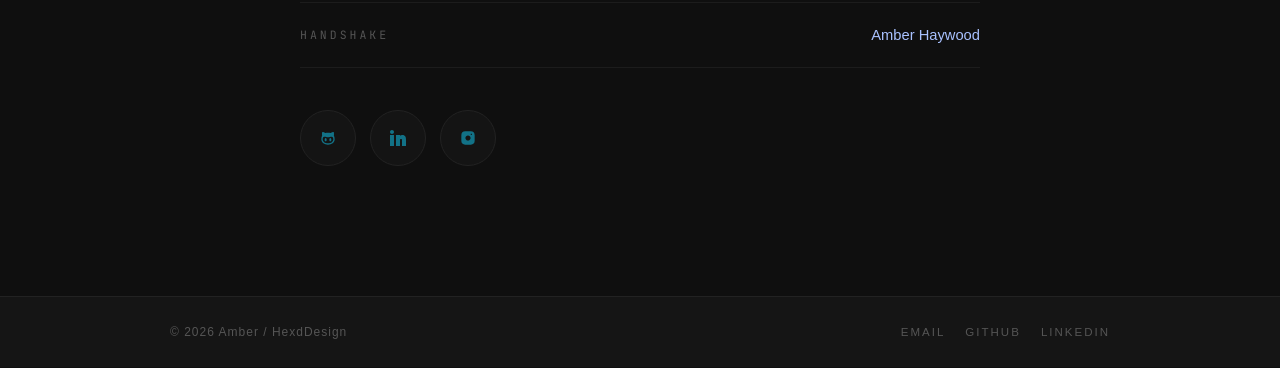
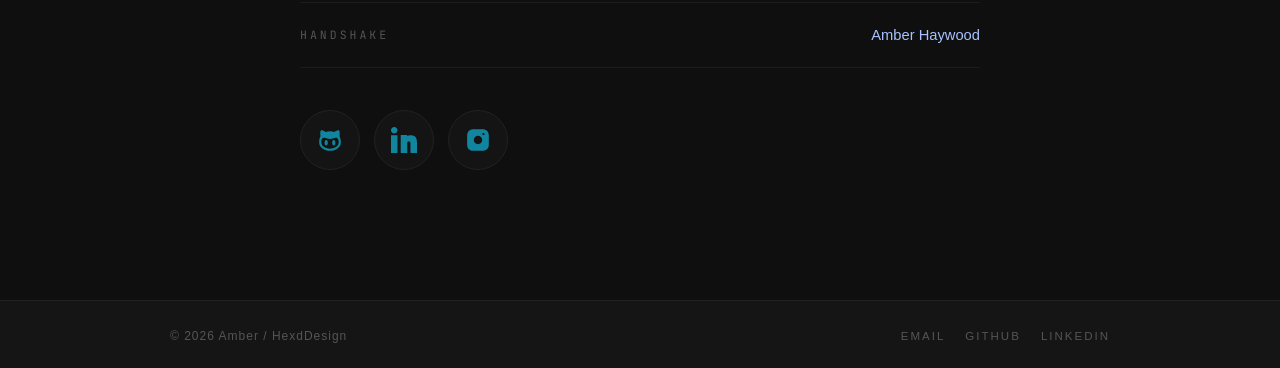
Before and after one commit to HexdDesign/hexddesign.github.io, a Jekyll site: the page built from contact.markdown, in a window 1280 px wide. Shown: the part 558-926 px from the top of the page. Built offline with Jekyll 4.4.1, drawn with Linux system fonts in a browser that asks for light colours; some web fonts are replaced.

Commit message:
Update main.scss

```diff
--- a/assets/main.scss
+++ b/assets/main.scss
@@ -844,8 +844,8 @@ h1.post-header {
 }
 
 .social-btn {
-  width: 56px;
-  height: 56px;
+  width: 60px;
+  height: 60px;
 
   display: flex;
   align-items: center;
@@ -870,15 +870,19 @@ h1.post-header {
 }
 
 .social-btn img {
-  width: 16px;
-  height: 16px;
+  width: 26px;
+  height: 26px;
 
-  opacity: 0.6;
-  transition: opacity 0.2s ease;
+  opacity: 0.72;
+
+  transition:
+    opacity 0.2s ease,
+    transform 0.2s ease;
 }
 
 .social-btn:hover img {
   opacity: 1;
+  transform: scale(1.08);
 }
 // ─────────────────────────────────────────────────────────────
 // Responsive
```
